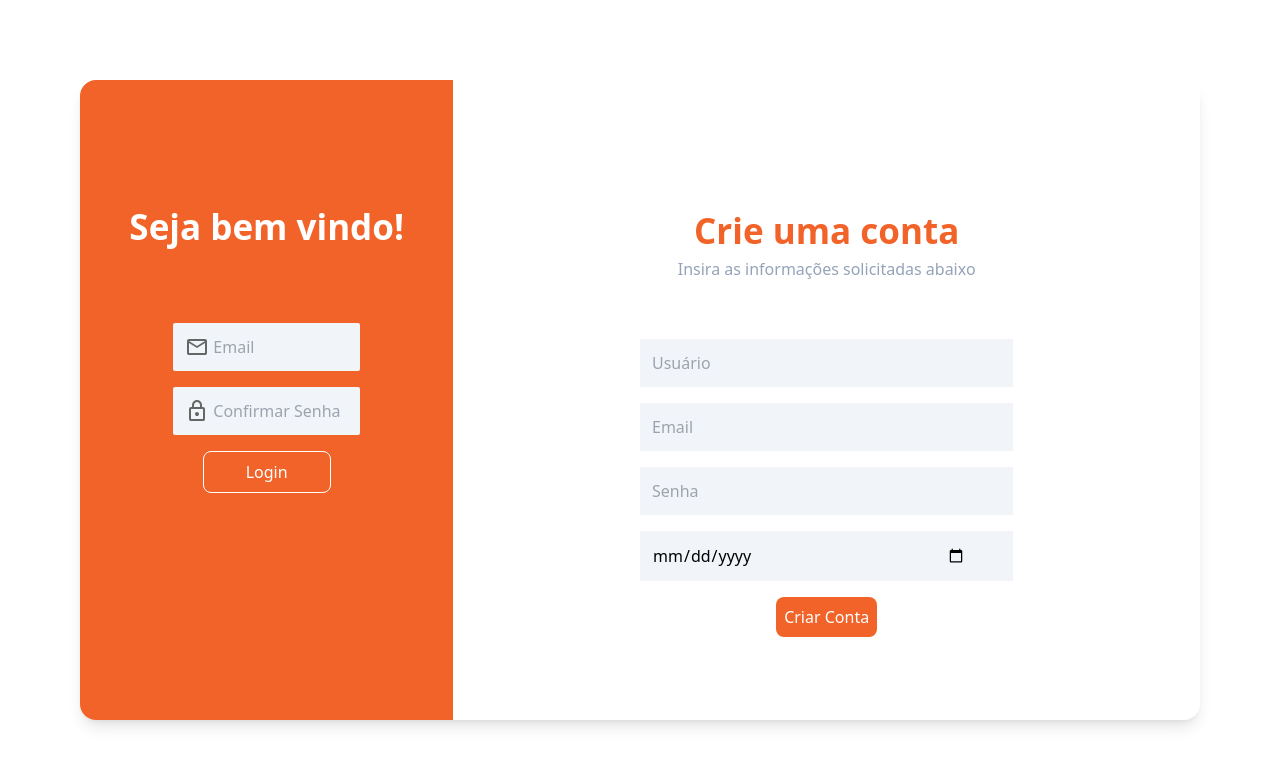
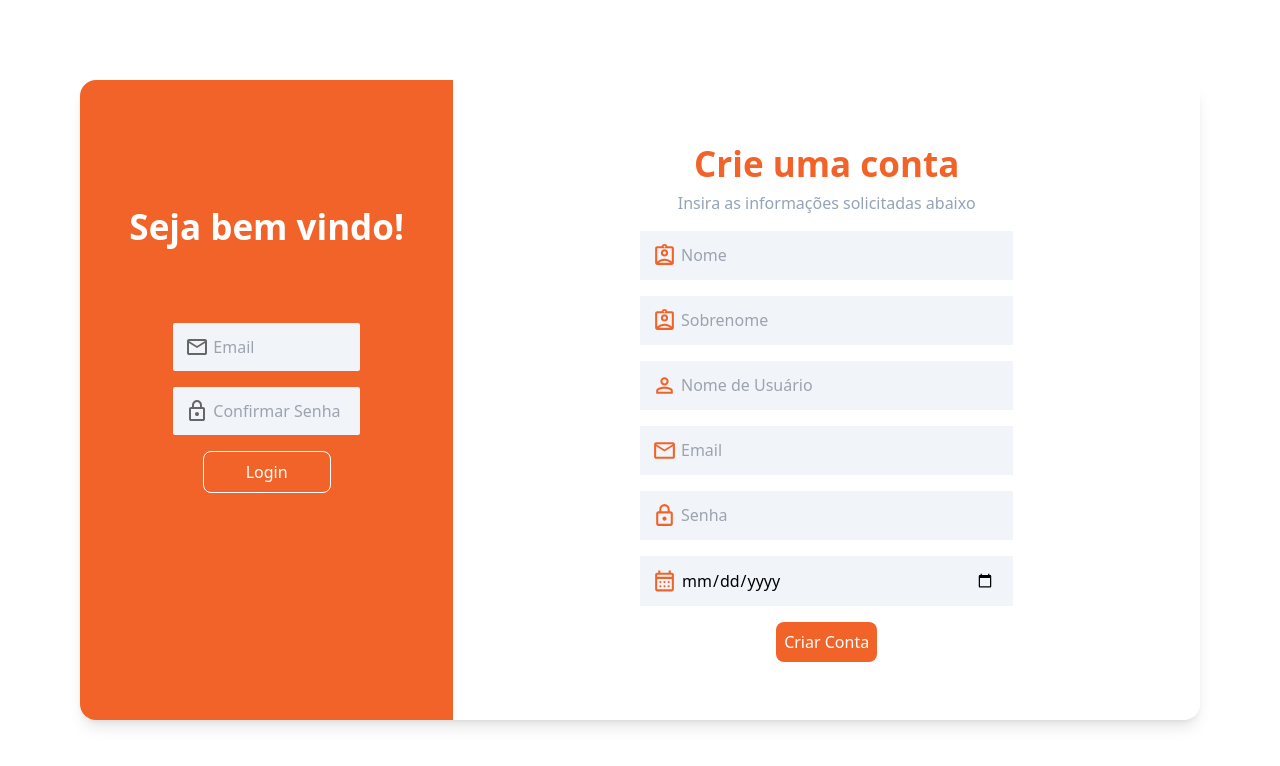
Before and after one commit to brugabi/Troca-Troca, a Next.js app in the folder sistemadetroca-front/: page / in a window 1280 px wide. Shown: the top 766 px of the page. Built offline with nearby package versions, Linux system fonts and the light colour scheme.

Commit message:
feat: conexão do codastro de usuario com a api

```diff
--- a/sistemadetroca-front/app/page.js
+++ b/sistemadetroca-front/app/page.js
@@ -1,34 +1,8 @@
-"use client";
-import { useState } from 'react';
+
 import Image from "next/image";
+import HendleSignup from "components/handleSignup"
 
 export default function Login() {
-  const [username, setUsername] = useState('');
-  const [email, setEmail] = useState('');
-  const [password, setPassword] = useState('');
-  const [birthdate, setBirthdate] = useState('');
-
-  const handleSignup = async () => {
-    try {
-      const response = await fetch('url_do_seu_backend/signup', {
-        method: 'POST',
-        headers: {
-          'Content-Type': 'application/json',
-        },
-        body: JSON.stringify({ username, email, password, birthdate }),
-      });
-
-      if (response.ok) {
-        // Lógica para sucesso na criação de conta
-        console.log('Conta criada com sucesso!');
-      } else {
-        // Lógica para tratamento de erro
-        console.error('Falha ao criar conta:', response.statusText);
-      }
-    } catch (error) {
-      console.error('Erro ao processar criação de conta:', error);
-    }
-  };
 
   return (
     <main className="flex h-dvh justify-center items-center">
@@ -55,58 +29,7 @@ export default function Login() {
           </div>
         </div>
 
-        <div className="w-[50rem] rounded-e-2xl">
-          <div className="flex flex-col justify-center items-center h-[30rem] gap-4">
-            <div className="flex flex-col justify-center items-center h-[10rem]">
-              <span className="text-[#F26329] font-bold text-[35px]">Crie uma conta</span>
-              <span className="text-slate-400">Insira as informações solicitadas abaixo</span>
-            </div>
-            <div className="flex w-[50%] p-3 bg-slate-100 gap-1">
-              {/* Ícone de usuário */}
-              <input
-                value={username}
-                onChange={(e) => setUsername(e.target.value)}
-                className="w-[90%] bg-slate-100 focus:outline-none"
-                placeholder="Usuário"
-              />
-            </div>
-            <div className="flex w-[50%] p-3 bg-slate-100 gap-1">
-              {/* Ícone de email */}
-              <input
-                value={email}
-                onChange={(e) => setEmail(e.target.value)}
-                type="email"
-                className="w-[90%] bg-slate-100 focus:outline-none"
-                placeholder="Email"
-              />
-            </div>
-            <div className="flex w-[50%] p-3 bg-slate-100 gap-1">
-              {/* Ícone de senha */}
-              <input
-                value={password}
-                onChange={(e) => setPassword(e.target.value)}
-                type="password"
-                className="w-[90%] bg-slate-100 focus:outline-none"
-                placeholder="Senha"
-              />
-            </div>
-            <div className="flex w-[50%] p-3 bg-slate-100 gap-1">
-              {/* Ícone de calendário */}
-              <input
-                value={birthdate}
-                onChange={(e) => setBirthdate(e.target.value)}
-                type="date"
-                className="w-[90%] bg-slate-100 focus:outline-none"
-              />
-            </div>
-            <div className="flex w-[50%] justify-center">
-              {/* Botão de criar conta */}
-              <button onClick={handleSignup} className="bg-[#F26329] p-2 rounded-lg text-white">
-                Criar Conta
-              </button>
-            </div>
-          </div>
-        </div>
+        <HendleSignup/>
 
       </div>
     </main>
--- /dev/null
+++ b/sistemadetroca-front/components/handleSignup.js
@@ -0,0 +1,110 @@
+"use client";
+import { useState } from 'react';
+import Image from 'next/image';
+
+const signUp = () => {
+
+    const [primeiroNome, setFirstUsername] = useState('');
+    const [ultimoNome, setLastUsername] = useState('');
+    const [login, setUsername] = useState('');
+    const [email, setEmail] = useState('');
+    const [senha, setPassword] = useState('');
+    const [dataDeNascimento, setBirthdate] = useState('');
+
+    const handleSignup = async () => {
+        try {
+            const response = await fetch('http://127.0.0.1:8080/api/user', {
+                method: 'POST',
+                headers: {
+                    'Content-Type': 'application/json',
+                },
+                body: JSON.stringify({ primeiroNome, ultimoNome, login, email, senha, dataDeNascimento }),
+            });
+
+            if (response.ok) {
+                // Lógica para sucesso na criação de conta
+                console.log('Conta criada com sucesso!');
+            } else {
+                // Lógica para tratamento de erro
+                console.error('Falha ao criar conta:', response.statusText);
+            }
+        } catch (error) {
+            console.error('Erro ao processar criação de conta:', error);
+        }
+    };
+
+    return (
+        <div className="w-[50rem] rounded-e-2xl">
+            <div className="flex flex-col justify-center items-center h-[30rem] gap-4">
+                <div className="flex flex-col justify-center items-center h-[10rem]">
+                    <span className="text-[#F26329] font-bold text-[35px]">Crie uma conta</span>
+                    <span className="text-slate-400">Insira as informações solicitadas abaixo</span>
+                </div>
+                <div className="flex w-[50%] p-3 bg-slate-100 gap-1">
+                <Image src={"/icons/user_info.svg"} width={25} height={25} alt="userIcon" />
+                    <input
+                        value={primeiroNome}
+                        onChange={(e) => setFirstUsername(e.target.value)}
+                        className="w-[90%] bg-slate-100 focus:outline-none"
+                        placeholder="Nome"
+                    />
+                </div>
+                <div className="flex w-[50%] p-3 bg-slate-100 gap-1">
+                <Image src={"/icons/user_info.svg"} width={25} height={25} alt="userIcon" />
+                    <input
+                        value={ultimoNome}
+                        onChange={(e) => setLastUsername(e.target.value)}
+                        className="w-[90%] bg-slate-100 focus:outline-none"
+                        placeholder="Sobrenome"
+                    />
+                </div>
+                <div className="flex w-[50%] p-3 bg-slate-100 gap-1">
+                <Image src={"/icons/user.svg"} width={25} height={25} alt="userIcon" />
+                    <input
+                        value={login}
+                        onChange={(e) => setUsername(e.target.value)}
+                        className="w-[90%] bg-slate-100 focus:outline-none"
+                        placeholder="Nome de Usuário"
+                    />
+                </div>
+                <div className="flex w-[50%] p-3 bg-slate-100 gap-1">
+                <Image src={"/icons/mail.svg"} width={25} height={25} alt="mailIcon" />
+                    <input
+                        value={email}
+                        onChange={(e) => setEmail(e.target.value)}
+                        type="email"
+                        className="w-[90%] bg-slate-100 focus:outline-none"
+                        placeholder="Email"
+                    />
+                </div>
+                <div className="flex w-[50%] p-3 bg-slate-100 gap-1">
+                <Image src={"/icons/lock.svg"} width={25} height={25} alt="lockIcon" />
+                    <input
+                        value={senha}
+                        onChange={(e) => setPassword(e.target.value)}
+                        type="password"
+                        className="w-[90%] bg-slate-100 focus:outline-none"
+                        placeholder="Senha"
+                    />
+                </div>
+                <div className="flex w-[50%] p-3 bg-slate-100 gap-1">
+                <Image src={"/icons/calendar_month.svg"} width={25} height={25} alt="calendarmonthIcon" />
+                    <input
+                        value={dataDeNascimento}
+                        onChange={(e) => setBirthdate(e.target.value)}
+                        type="date"
+                        className="w-[90%] bg-slate-100 focus:outline-none"
+                    />
+                </div>
+                <div className="flex w-[50%] justify-center">
+                    {/* Botão de criar conta */}
+                    <button onClick={handleSignup} className="bg-[#F26329] p-2 rounded-lg text-white">
+                        Criar Conta
+                    </button>
+                </div>
+            </div>
+        </div>
+    );
+};
+
+export default signUp;
```
Also changed, not shown: sistemadetroca-front/public/icons/user_info.svg (added).
